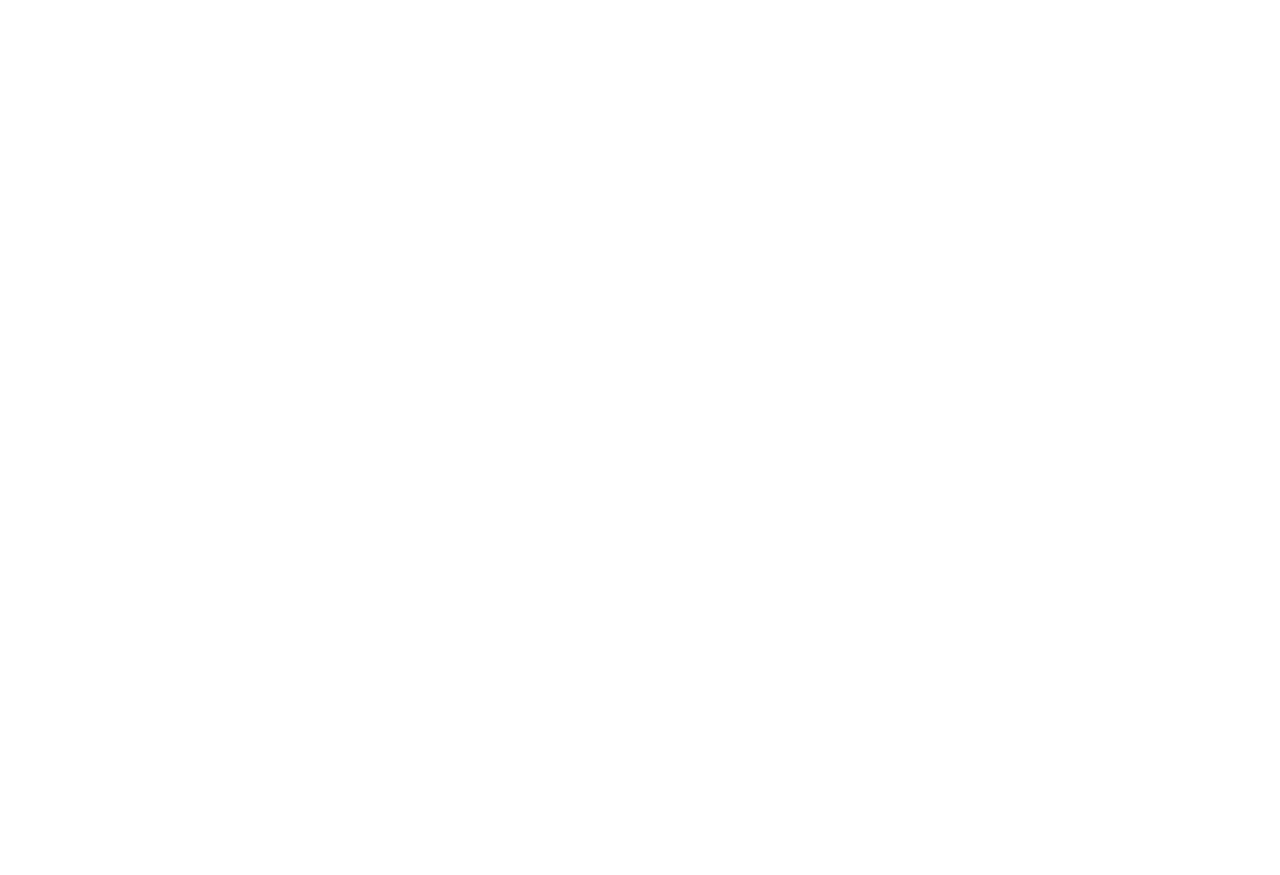
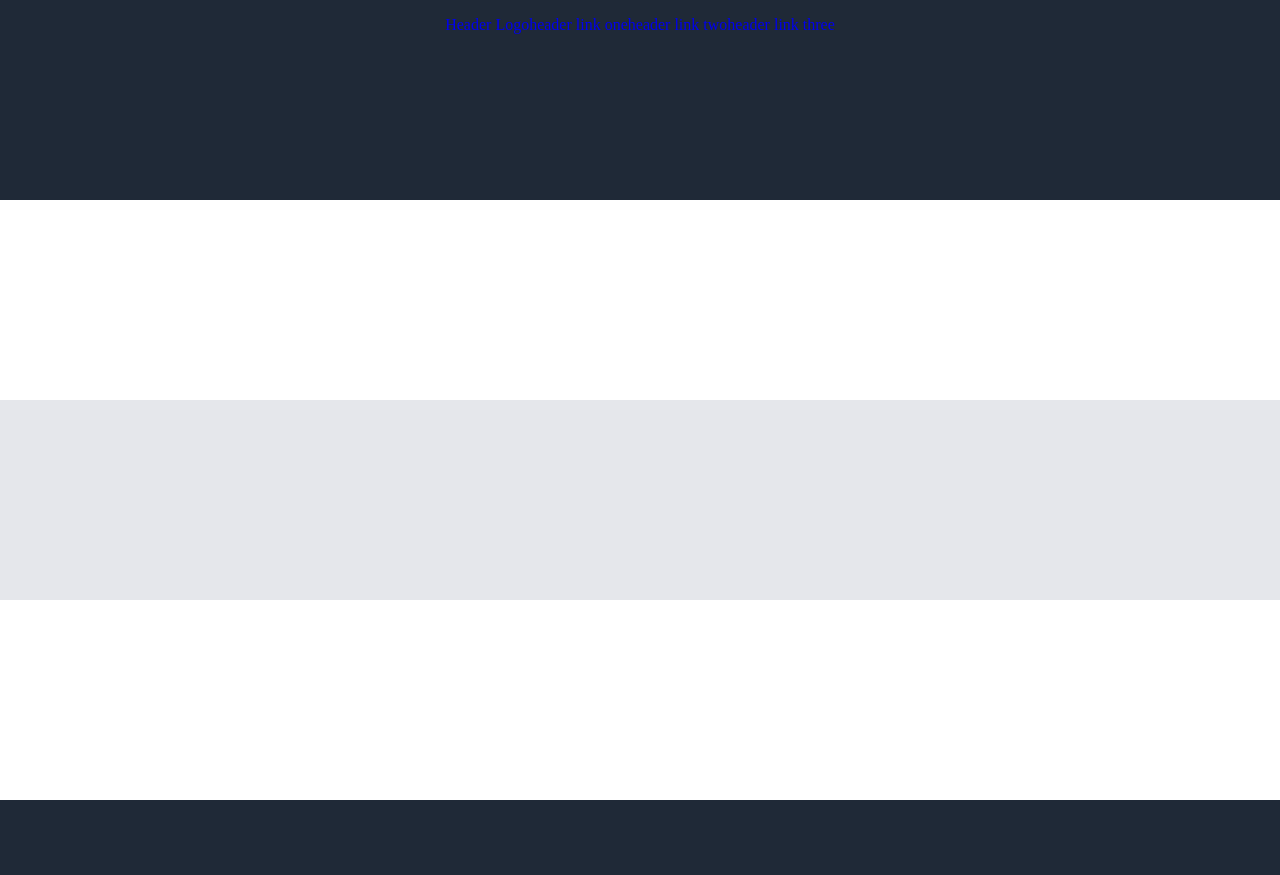
Before and after one commit to JoelEmpeigne/landing-page, a plain HTML site: page index.html in a window 1280 px wide. Before the commit the page ends 800 px from the top, so only its background shows below. Drawn offline with Linux system fonts and the light colour scheme.

Commit message:
Modified css and index.html

```diff
--- /dev/null
+++ b/css/styles.css
@@ -0,0 +1,63 @@
+body {
+    margin: 0;
+    font: roboto;
+}
+
+.container-flex {
+    display: flex;
+    flex-direction: column;
+    justify-content: center;
+    width: 100%;
+
+}
+
+.nav-bar {
+    display: flex;
+    align-items: center;
+    justify-content: center;
+    position: fixed;
+    height: 50px;
+
+}
+
+a {
+    text-decoration: none;
+}
+
+.left-nav {
+    flex-grow: 1;
+}
+
+.right-nav {
+    position: absolute;
+    justify-content: flex-end;
+    flex-direction: row-reverse;
+
+}
+
+.section1 {
+    height: 200px;
+    background-color: #1F2937;
+    display: flex;
+    justify-content: center;
+
+}
+
+.section2 {
+    height: 200px;
+}
+
+.section3 {
+    height: 200px;
+    background-color: #E5E7EB;
+}
+
+.section4 {
+    height: 200px;
+
+}
+
+.footer {
+    height: 75px;
+    background-color: #1F2937;
+}
--- a/index.html
+++ b/index.html
@@ -5,9 +5,25 @@
     <meta charset="UTF-8">
     <meta name="viewport" content="width=device-width, initial-scale=1.0">
     <title>Landing Page</title>
+    <link rel="stylesheet" href="./css/styles.css">
 </head>
 
 <body>
+    <div class="container-flex">
+        <div class="section1">
+            <div class="nav-bar">
+                <div class="left-navbar"><a href="#">Header Logo</a></div>
+                <div class="right-navbar"><a href="#">header link one</a></div>
+                <div class="right-navbar"><a href="#">header link two</a></div>
+                <div class="right-navbar"><a href="#">header link three</a></div>
+            </div>
+        </div>
+        <div class="section2"></div>
+        <div class="section3"></div>
+        <div class="section4"></div>
+        <div class="footer"></div>
+    </div>
+
 
 </body>
 
```
